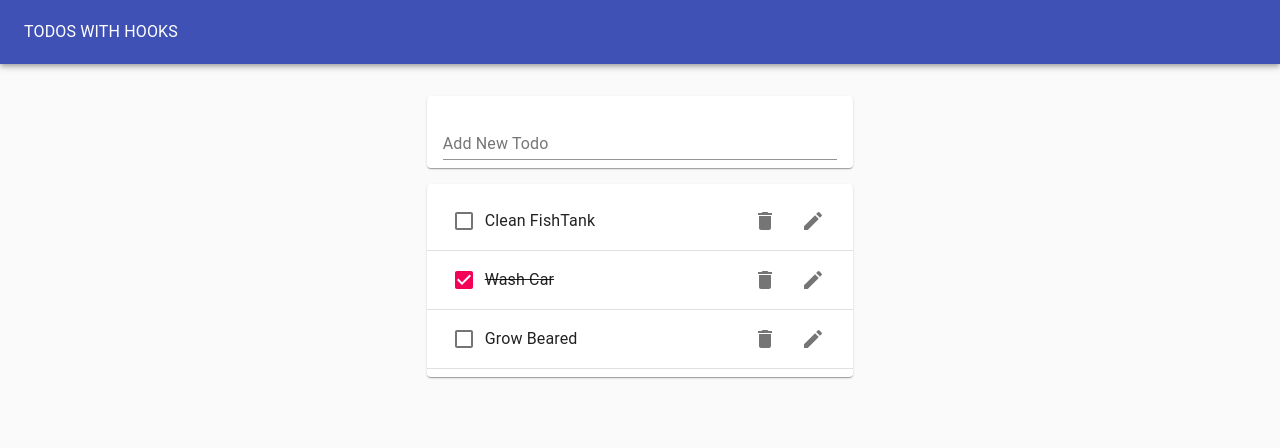
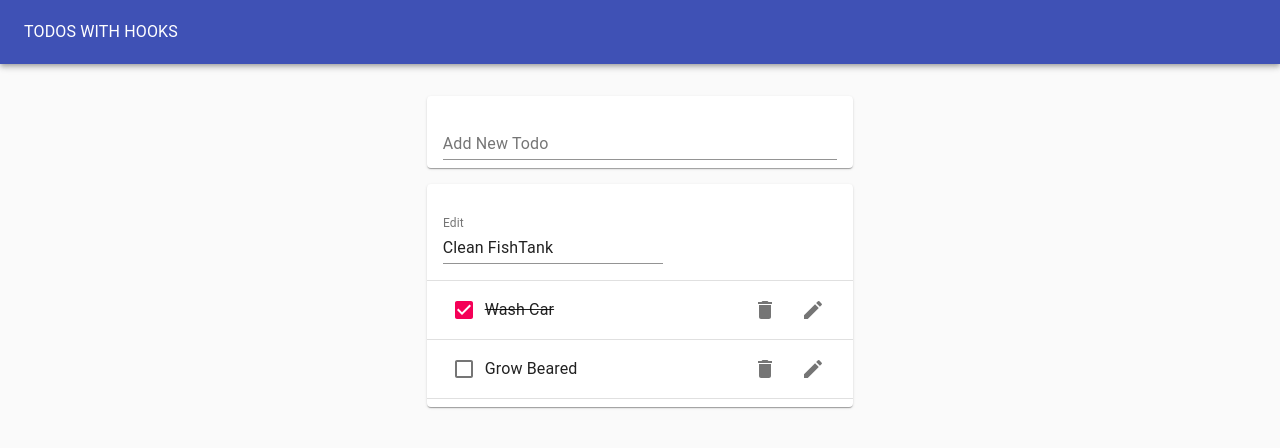
Before and after one commit to arnabcs10/Task-Manager, a React (Create React App) app: page / in a window 1280 px wide. Both pictures are taken after a click on the button 813 px from the left and 221 px from the top of the page. Shown: the top 448 px of the page. Built offline with nearby package versions, Linux system fonts and the light colour scheme.

Commit message:
Add EditTodoForm

```diff
--- /dev/null
+++ b/src/EditTodoForm.js
@@ -0,0 +1,22 @@
+import React from 'react';
+import useInputState from './hooks/useInputState';
+import  TextField  from '@material-ui/core/TextField';
+function EditTodoForm(props) {
+    const [value,handleChange] = useInputState(props.task);
+    return (
+        <form onSubmit={(e)=>{
+            e.preventDefault();
+            props.updateTodo(value,props.id);
+            props.toggleIsEditing();
+        }}>
+            <TextField
+                value={value}
+                onChange={handleChange}
+                margin='normal'
+                label='Edit'
+                fullWidth
+            />
+        </form>
+    );
+}
+export default  EditTodoForm;
--- a/src/Todo.js
+++ b/src/Todo.js
@@ -1,4 +1,6 @@
 import React from 'react';
+import EditTodoForm from './EditTodoForm';
+import useToggleState from './hooks/useToggleState';
 import ListItem from '@material-ui/core/ListItem';
 import ListItemText from '@material-ui/core/ListItemText';
 import Checkbox from '@material-ui/core/Checkbox';
@@ -8,28 +10,32 @@ import EditIcon from '@material-ui/icons/Edit';
 import ListItemSecondaryAction from '@material-ui/core/ListItemSecondaryAction';
 
 
-export default function Todo({id,task,completed,removeTodo,toggleTodo}) {
-
+export default function Todo({id,task,completed,removeTodo,toggleTodo,updateTodo}) {
+    const [isEditing,toggle] = useToggleState(false);
     const handleChange = () =>{
         toggleTodo(id);
     }
     return (
         <ListItem>
+            {isEditing ? <EditTodoForm id={id} task={task} updateTodo={updateTodo} toggleIsEditing={toggle}/> :
+            <>
                 <Checkbox tabIndex={-1} checked={completed} onChange={handleChange}/>
                 <ListItemText style={{textDecoration: completed ? "line-through":"none" }}>
                     {task}
                 </ListItemText>
                 <ListItemSecondaryAction>
 
-                <IconButton aria-labels='Delete' onClick={()=> removeTodo(id) }>
+                    <IconButton aria-label='Delete' onClick={()=> removeTodo(id) }>
                         <DeleteIcon />
                     </IconButton>
 
-                <IconButton>
-                    <EditIcon aria-label='Edit'/>
+                    <IconButton aria-label='Edit' onClick={()=> toggle()}>
+                        <EditIcon />
                     </IconButton>
 
                 </ListItemSecondaryAction>
+            </>
+            }
         </ListItem>
     );
 }
--- a/src/TodoApp.js
+++ b/src/TodoApp.js
@@ -29,6 +29,14 @@ function TodoApp(){
                                 });
         setTodos(updatedTodos);
     }
+    const updateTodo = (updatedTodoText,id) =>{
+        const updatedTodos = todos.map(todo => {
+            if(todo.id === id)
+                return {...todo,task:updatedTodoText}
+            return todo;
+        });
+        setTodos(updatedTodos);
+    }
     return(
         <Paper
             style={{
@@ -47,7 +55,12 @@ function TodoApp(){
             <Grid container justify='center' style={{marginTop:"1rem"}}>
                 <Grid item xs={11} md={8} lg={4}>
                     <TodoForm addTodo={addTodo} />
-                    <TodoList todos={todos} removeTodo={deleteTodo} toggleTodo={toggleTodo}/>
+                    <TodoList
+                        todos={todos}
+                        removeTodo={deleteTodo}
+                        toggleTodo={toggleTodo}
+                        updateTodo={updateTodo}
+                    />
                 </Grid>
             </Grid>
         </Paper>
--- a/src/TodoList.js
+++ b/src/TodoList.js
@@ -16,6 +16,7 @@ function TodoList(props){
                             completed={todo.completed}
                             removeTodo={props.removeTodo}
                             toggleTodo={props.toggleTodo}
+                            updateTodo={props.updateTodo}
                         />
                         <Divider/>
                     </>
--- /dev/null
+++ b/src/hooks/useToggleState.js
@@ -0,0 +1,9 @@
+import { useState } from 'react';
+
+export default (initialVal = false) => {
+    const [state,setState] = useState(initialVal);
+    const toggle = () =>{
+        setState(!state);
+    }
+    return [state,toggle];
+}
```
Lines whose indentation alone changed are shown as unchanged.
